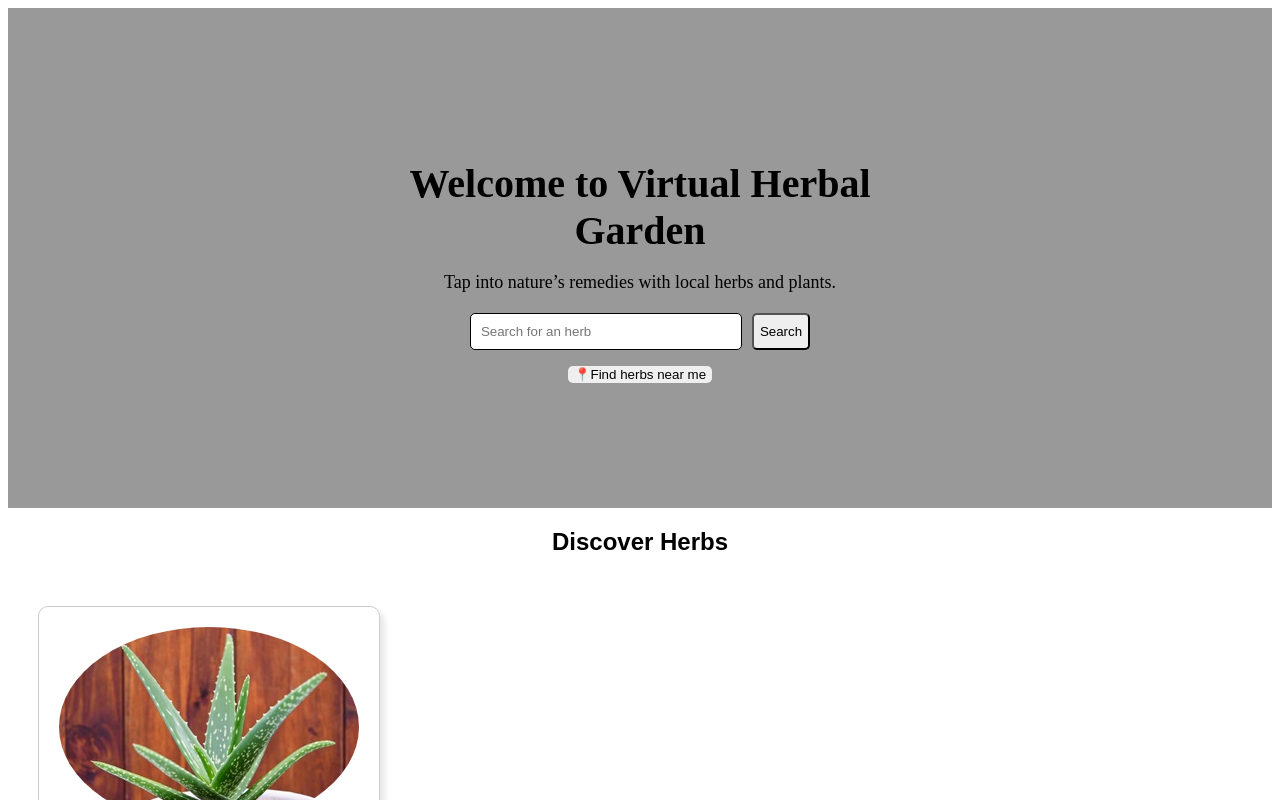
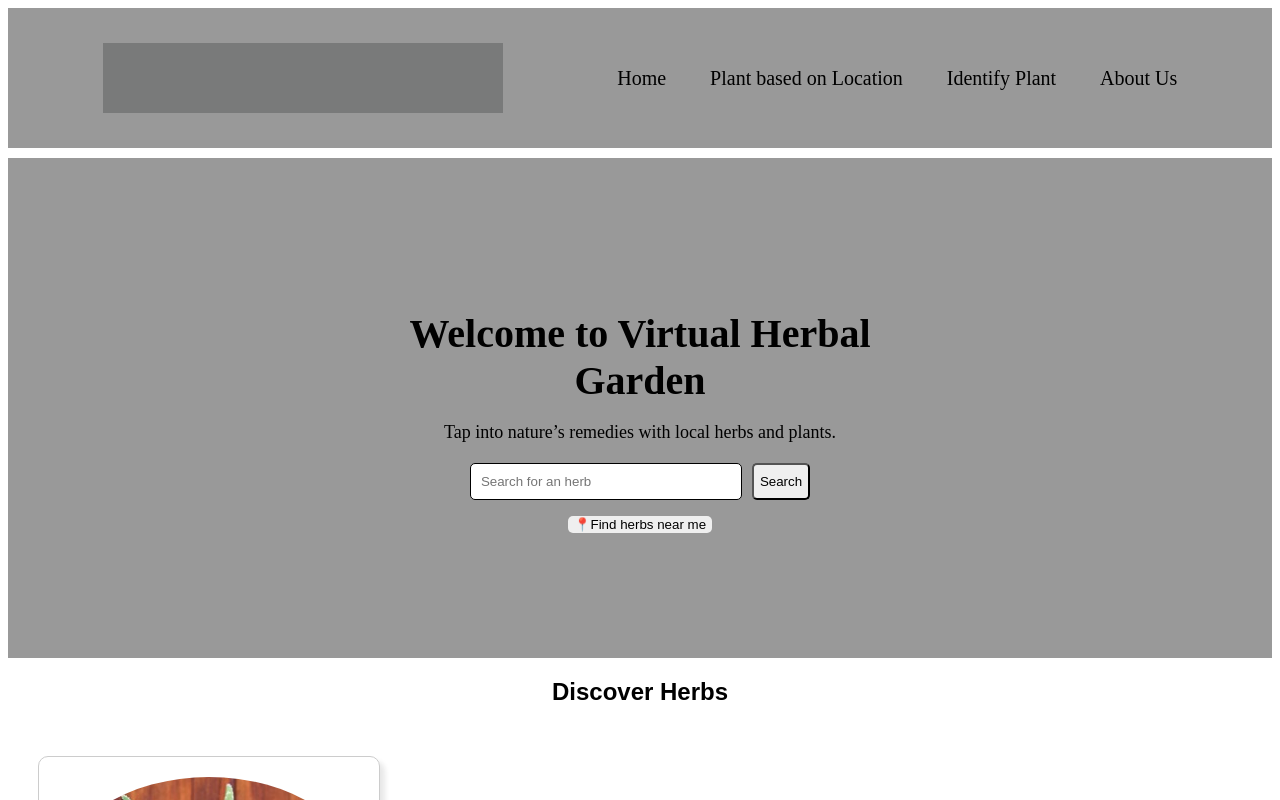
Before and after one commit to KedarMatkar/Herbs, a React (Vite) app in the folder Frontend/: page / in a window 1280 px wide. Shown: the top 800 px of the page. Built offline with nearby package versions, Linux system fonts and the light colour scheme.

Commit message:
commited the header

```diff
--- a/Frontend/src/App.jsx
+++ b/Frontend/src/App.jsx
@@ -6,10 +6,12 @@ import React from "react";
 import HeroSection from "./components/HeroSection";
 import HerbCard from "./components/HerbCard";
 import Weather from "./components/Weather";
+import Header from "./components/Header";
 
 function App() {
   return (
     <>
+      <Header/>
       <HeroSection/>
       <HerbCard/>
       <Weather />
--- /dev/null
+++ b/Frontend/src/components/Header.css
@@ -0,0 +1,39 @@
+.header-section {
+    height: 100px;
+    display: flex;
+    flex-direction: row;
+    justify-content: space-evenly;
+    align-items: center;
+    padding: 20px;
+    margin-bottom: 10px;
+    background-color: rgba(0,0,0,0.4);
+}
+
+.logo {
+    width: 400px;
+    height: 70px;
+    background-color: rgba(50, 53, 54, 0.31);
+}
+
+.header-content {
+    width: 600px;
+}
+
+.list {
+    display: flex;
+    justify-content: space-between;
+}
+
+.list li {
+    list-style: none;
+}
+
+.list li a {
+    text-decoration: none;
+    color: black;
+    font-size: 20px;
+}
+
+.list li a:hover {
+    color: rgb(2, 75, 17);
+}
--- /dev/null
+++ b/Frontend/src/components/Header.jsx
@@ -0,0 +1,21 @@
+import React from 'react'
+import "./Header.css"
+const Hearder = () => {
+  return (
+    <div className='header-section'>
+        <div className='logo'>
+
+        </div>
+        <div className="header-content">
+            <ul className='list'>
+                <li><a href="Home">Home</a></li>
+                <li><a href="Plant based on Location">Plant based on Location</a></li>
+                <li><a href="Identify Plant">Identify Plant</a></li>
+                <li><a href="About Us">About Us</a></li>
+            </ul>
+        </div>
+    </div>
+  )
+}
+
+export default Hearder;
```
